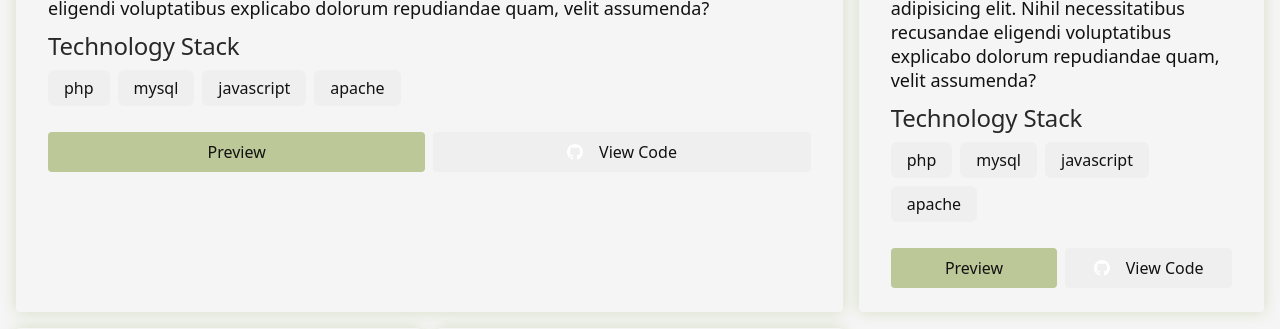
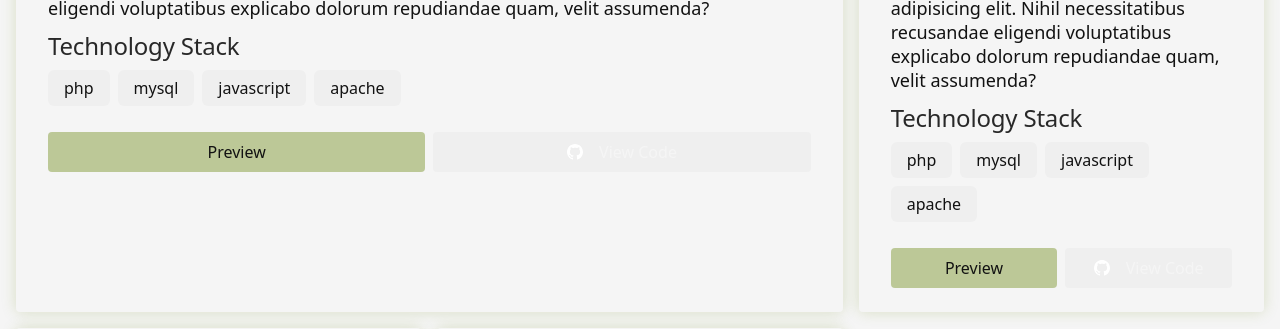
Before and after one commit to isantidev/my-portfolio, a React (Vite) app: page / in a window 1280 px wide. Shown: the part 1260-1589 px from the top of the page. Built offline with nearby package versions, Linux system fonts and the light colour scheme.

Commit message:
Change text color of the github button

```diff
--- a/src/components/ui/Card.jsx
+++ b/src/components/ui/Card.jsx
@@ -97,7 +97,7 @@ export const CardProject = (project) => {
                                 project.source ||
                                 "https://www.github.com/isantidev"
                             }
-                            className="p-2 w-12 bg-custom-secondary/40 rounded-sm capitalize [&_svg]:size-full inline-flex gap-4 items-center justify-center cursor-pointer @xs:w-full @xs:[&_svg]:size-4"
+                            className="p-2 w-12 bg-custom-secondary/40 text-custom-bg rounded-sm capitalize [&_svg]:size-full inline-flex gap-4 items-center justify-center cursor-pointer @xs:w-full @xs:[&_svg]:size-4"
                         >
                             <svg>
                                 <use href="/src/assets/icons/sprite.svg#github"></use>
```
